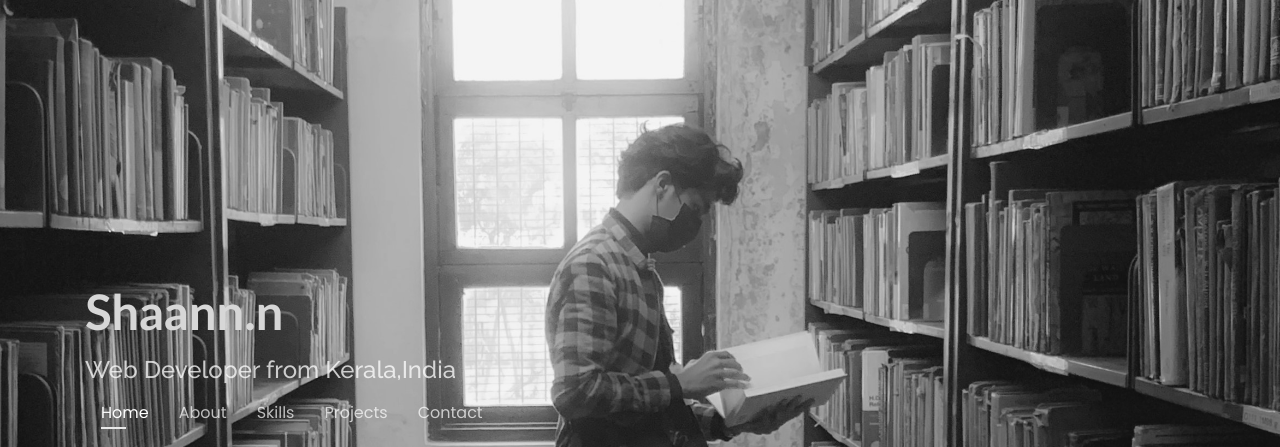
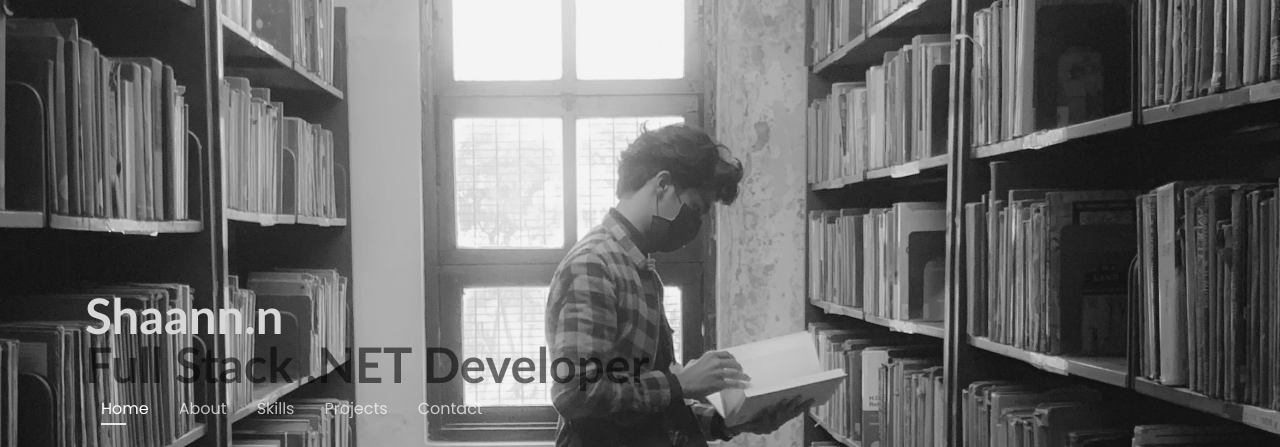
Before and after one commit to shaannn7/Portfolio, a plain HTML site: page index.html in a window 1280 px wide. Shown: the top 447 px of the page. Drawn offline with nearby package versions, Linux system fonts and the light colour scheme.

Commit message:
Everyting is readypsngfcifgsyy

```diff
--- a/index.html
+++ b/index.html
@@ -35,8 +35,8 @@
   <header id="header">
     <div class="container">
 
-      <h1><a href="index.html">Shaann.n</a></h1>
-      <h2>Web Developer from Kerala,India</h2>
+      <h1 class="name"><a href="index.html">Shaann.n</a></h1>
+      <h1 class="role">Full Stack .NET Developer</h1>
 
       <nav id="navbar" class="navbar">
         <ul>
--- a/portfolio.css
+++ b/portfolio.css
@@ -18,7 +18,6 @@ body::before {
   height: 100vh;
   z-index: -1;
 }
-
 @media (min-width: 1024px) {
   body::before {
     background-attachment: fixed;
@@ -42,6 +41,10 @@ h1,h2,h3,h4,h5,h6 {
   align-items: center;
   z-index: 997;
   overflow-y: auto;
+}
+
+.role{
+  color: #0000008d;
 }
 
 #header * {
```
